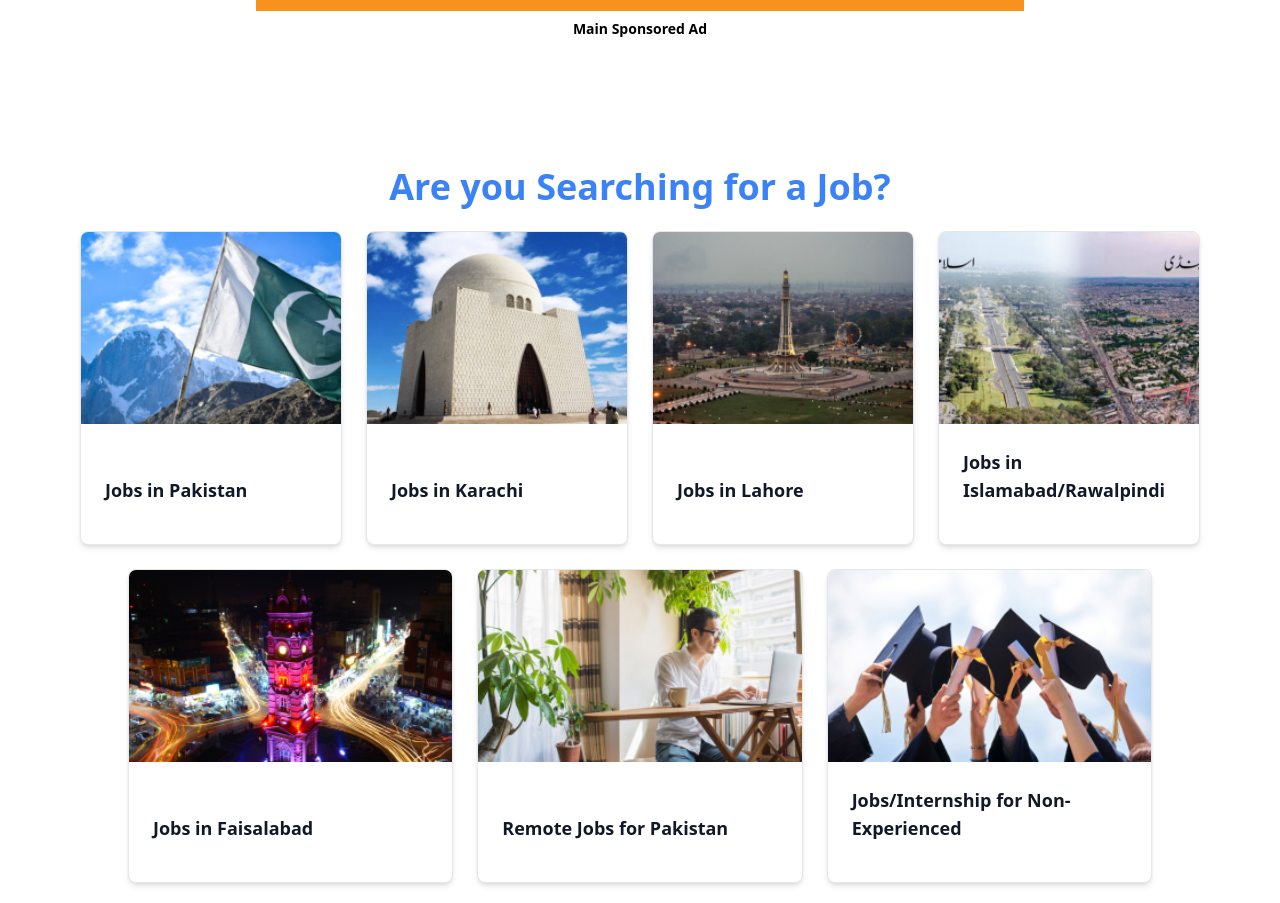
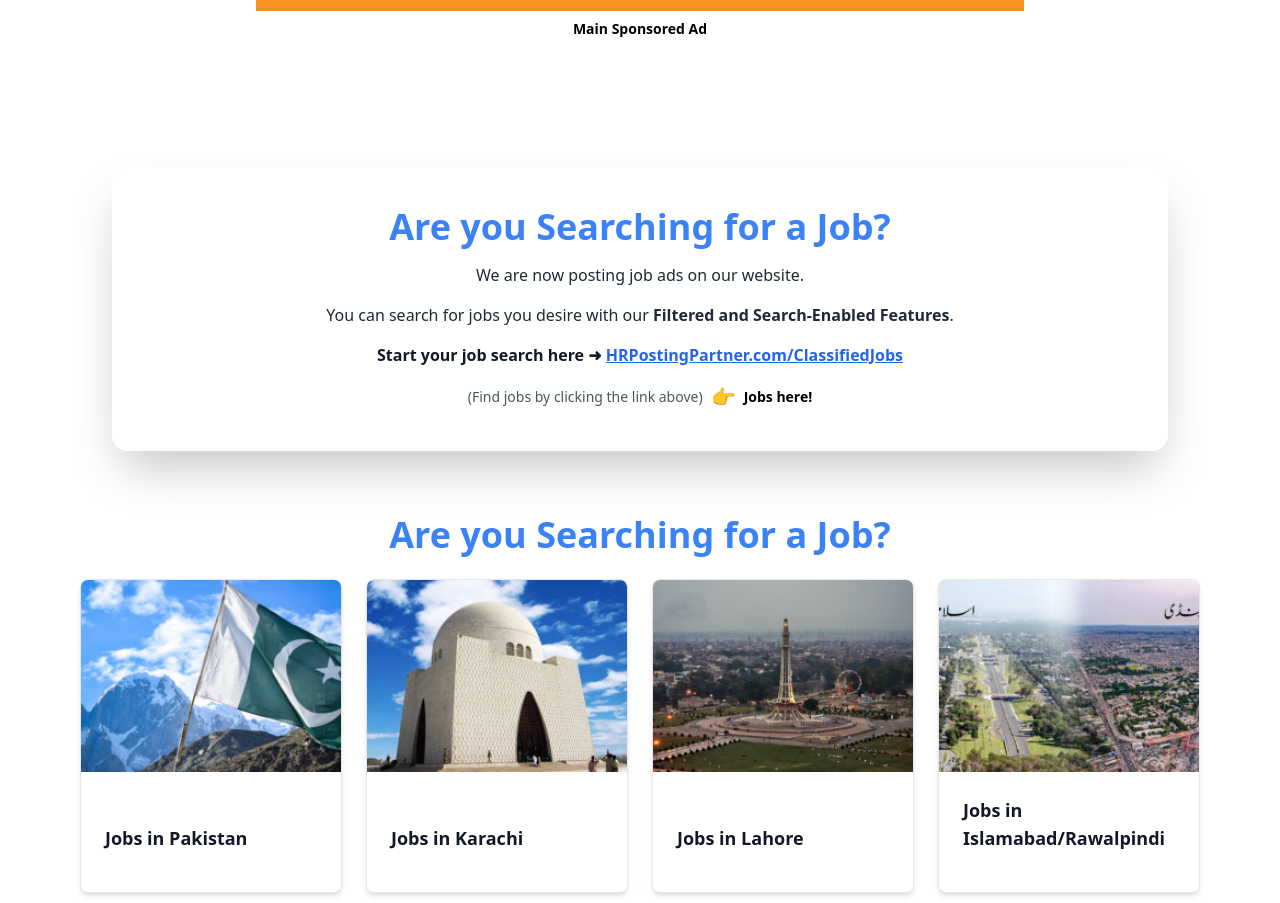
Before and after one commit to yahyaasaanretail-a11y/hrpp-next, a Next.js app: page / in a window 1280 px wide. Shown: the part 820-1723 px from the top of the page. Built offline with nearby package versions, Linux system fonts and the light colour scheme.

Commit message:
Classified Job Ads

```diff
--- a/app/page.tsx
+++ b/app/page.tsx
@@ -3,6 +3,7 @@ import SponsoredAd from '@/components/SponsoredAd';
 import JobCards from '@/components/JobCards';
 import RecruiterSection from '@/components/RecruiterSection';
 import HomePageSlider from '@/components/HomePageSlider';
+import ClassifiedJobsAd from '@/components/ClassifiedJobsAd';
 
 export const metadata = {
   title: 'Home',
@@ -14,6 +15,7 @@ export default function HomePage() {
       <Banner />
       <SponsoredAd />
       <section className="px-4 md:px-12">
+        <ClassifiedJobsAd />
         <JobCards />
       </section>
       <RecruiterSection />
--- /dev/null
+++ b/components/ClassifiedJobsAd.tsx
@@ -0,0 +1,38 @@
+import Link from 'next/link';
+
+export default function ClassifiedJobsAd() {
+  return (
+    <div className="bg-white px-4 lg:px-16">
+      <div className="mx-auto py-8">
+        <div className="bg-white shadow-2xl rounded-2xl p-6 sm:p-10 flex flex-col items-center text-center gap-4">
+          <h1 className="text-4xl font-bold text-blue-500">Are you Searching for a Job?</h1>
+
+          <p className="text-gray-800">
+            We are now posting job ads on our website.
+          </p>
+
+          <p className="text-gray-800 font-medium">
+            You can search for jobs you desire with our{' '}
+            <span className="font-semibold">Filtered and Search-Enabled Features</span>.
+          </p>
+
+          <p className="font-semibold">
+            Start your job search here ➜{' '}
+            <Link
+              href="/classified-jobs"
+              className="text-blue-600 underline hover:text-blue-800"
+            >
+              HRPostingPartner.com/ClassifiedJobs
+            </Link>
+          </p>
+
+          <div className="flex items-center gap-2 text-sm text-gray-600">
+            <span>(Find jobs by clicking the link above)</span>
+            <span className="text-xl">👉</span>
+            <span className="text-sm font-semibold text-black">Jobs here!</span>
+          </div>
+        </div>
+      </div>
+    </div>
+  );
+}
--- a/components/Navbar.tsx
+++ b/components/Navbar.tsx
@@ -18,6 +18,10 @@ const Navbar = () => {
     { title: 'Jobs in Faisalabad', link: '/jobs-in-faisalabad' },
     { title: 'Remote Jobs for Pakistan', link: '/remote-jobs-for-pakistan' },
     { title: 'Jobs/Internship for Non-experienced', link: '/jobs-internships-for-non-experienced' },
+    { title: 'Linkedin Page', link: 'https://www.linkedin.com/company/hr-posting-partner/' },
+    { title: 'Open Facebook Group', link: 'https://www.facebook.com/groups/644836695155098' },
+    { title: 'Open Linkedin Group', link: 'https://www.linkedin.com/groups/13176545' },
+
   ];
 
   useEffect(() => {
```
